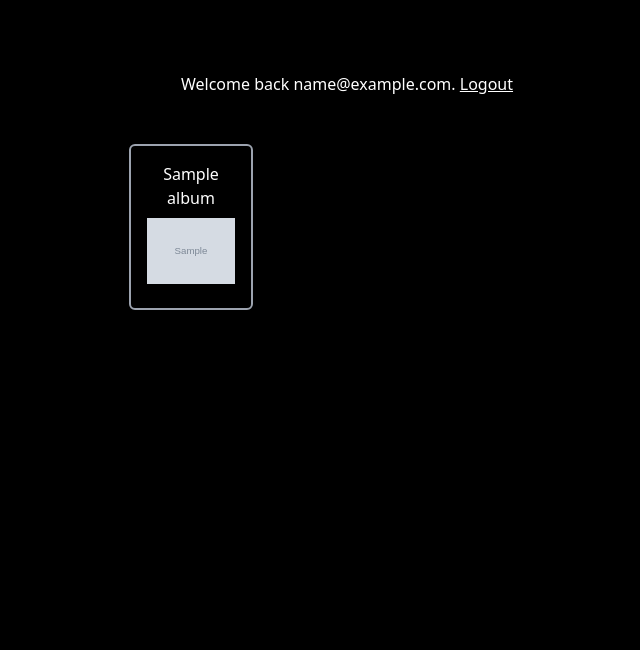
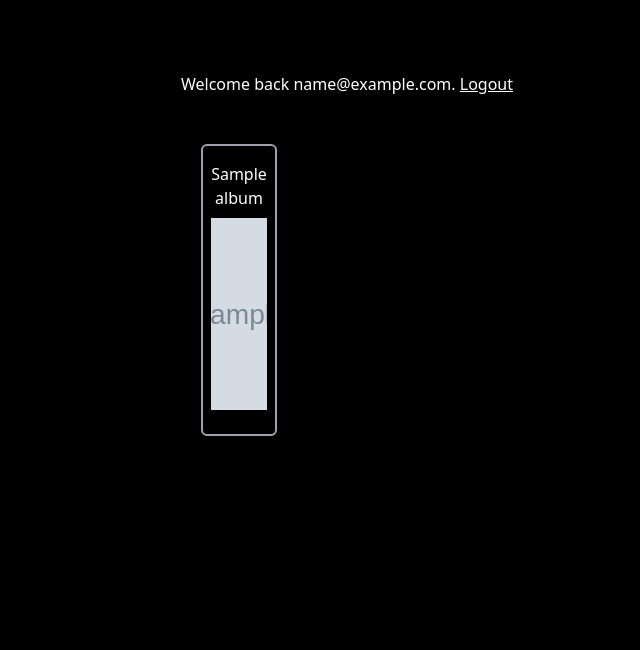
Before and after one commit to alexdmoss/photo-album, a Python web app: template photo-album/slideshow/templates/main.html in a window 1280 px wide. Shown: the part 68-718 px from the top of the page, without its empty margins (293-933 px from the left). Run offline with Jinja, Linux system fonts and the light colour scheme; the template is opened without the code that fills it: most values are stand-ins (such as "Sample title", 1, 10 or a date in 2020); grey boxes marked "Sample" are stand-in pictures; some web fonts are replaced.

Commit message:
Contain the size of album thumbnails

```diff
--- a/photo-album/slideshow/static/css/main.css
+++ b/photo-album/slideshow/static/css/main.css
@@ -640,6 +640,10 @@ video {
   display: none;
 }
 
+.h-48 {
+  height: 12rem;
+}
+
 .h-full {
   height: 100%;
 }
@@ -658,6 +662,10 @@ video {
 
 .w-1\/4 {
   width: 25%;
+}
+
+.w-auto {
+  width: auto;
 }
 
 .w-full {
@@ -713,11 +721,6 @@ video {
   border-width: 2px;
 }
 
-.border-blue-400 {
-  --tw-border-opacity: 1;
-  border-color: rgb(96 165 250 / var(--tw-border-opacity));
-}
-
 .border-gray-400 {
   --tw-border-opacity: 1;
   border-color: rgb(156 163 175 / var(--tw-border-opacity));
@@ -731,6 +734,11 @@ video {
 .object-contain {
   -o-object-fit: contain;
      object-fit: contain;
+}
+
+.object-cover {
+  -o-object-fit: cover;
+     object-fit: cover;
 }
 
 .p-4 {
--- a/photo-album/slideshow/templates/main.html
+++ b/photo-album/slideshow/templates/main.html
@@ -14,14 +14,14 @@
 
             <div class="flex mt-8 flex-wrap">
                 {% for album in albums %}
-                <div class="w-full sm:w-1/2 md:w-1/3 lg:w-1/3 xl:w-1/3 mb-4 p-4 flex flex-col items-center">
-                    <div class="w-full h-full mb-4 p-4 border-gray-400 border-2 rounded-md flex flex-col items-center">
+                <div class="w-full sm:w-1/2 md:w-1/3 lg:w-1/3 xl:w-1/3 p-4 flex flex-col items-center">
+                    <div class="w-full h-full p-4 border-gray-400 border-2 rounded-md flex flex-col items-center">
                         <a class="block text-center mb-2" href="/{{ album.Type }}/{{ album.Name }}">
                             <p class="mb-2">{{ album.Title }}</p>
                             {% if album.Type == "photos" %}
-                            <img src="/assets/{{ album.Name }}/processed/{{ album.Cover }}" />
+                            <img class="h-48 w-auto object-cover" src="/assets/{{ album.Name }}/processed/{{ album.Cover }}" />
                             {% else %}
-                            <img src="/assets/{{ album.Name }}/videos/{{ album.Cover }}" />
+                            <img class="h-48 w-auto object-cover" src="/assets/{{ album.Name }}/videos/{{ album.Cover }}" />
                             {% endif %}
                         </a>
                     </div>
```
